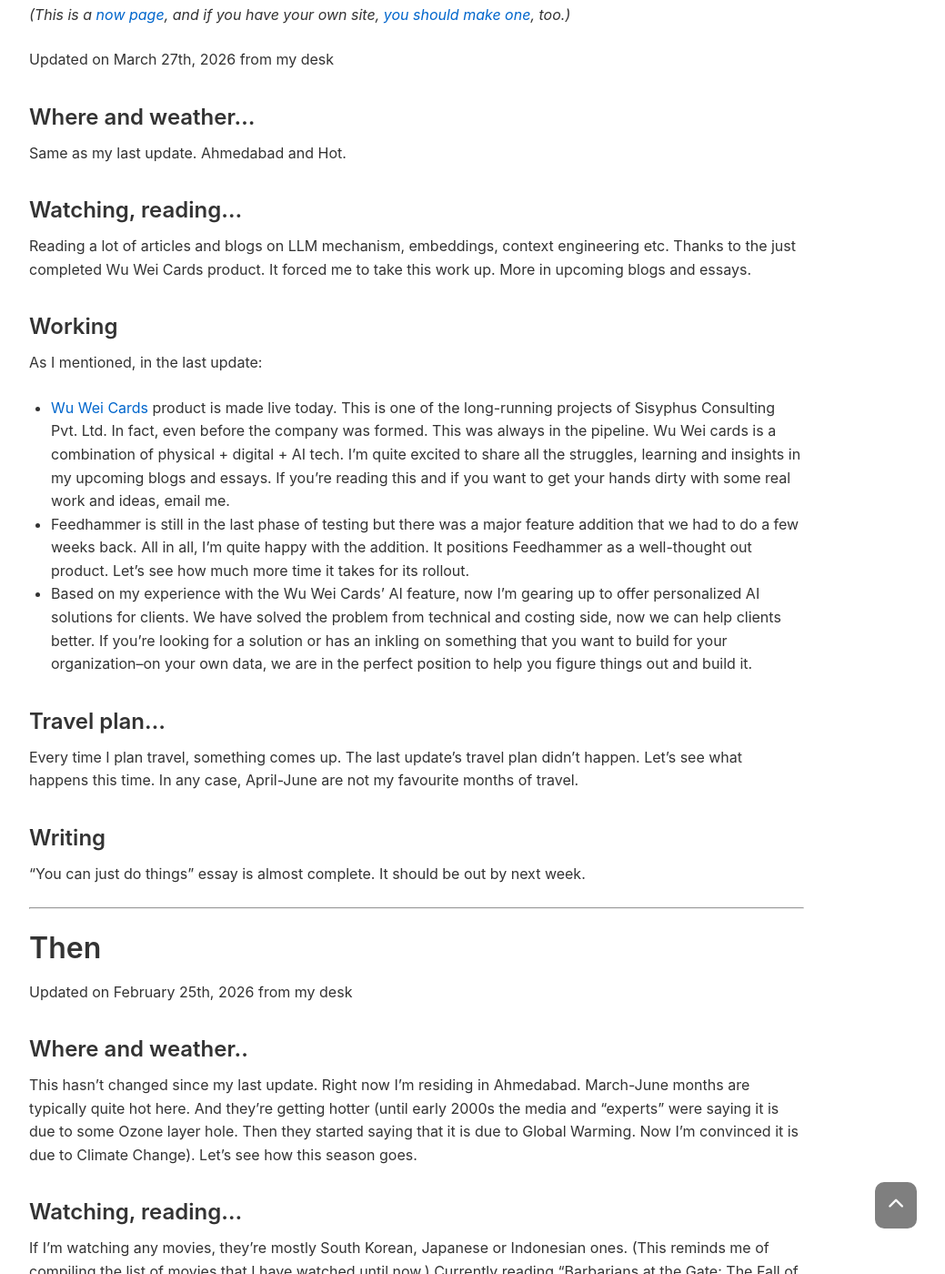
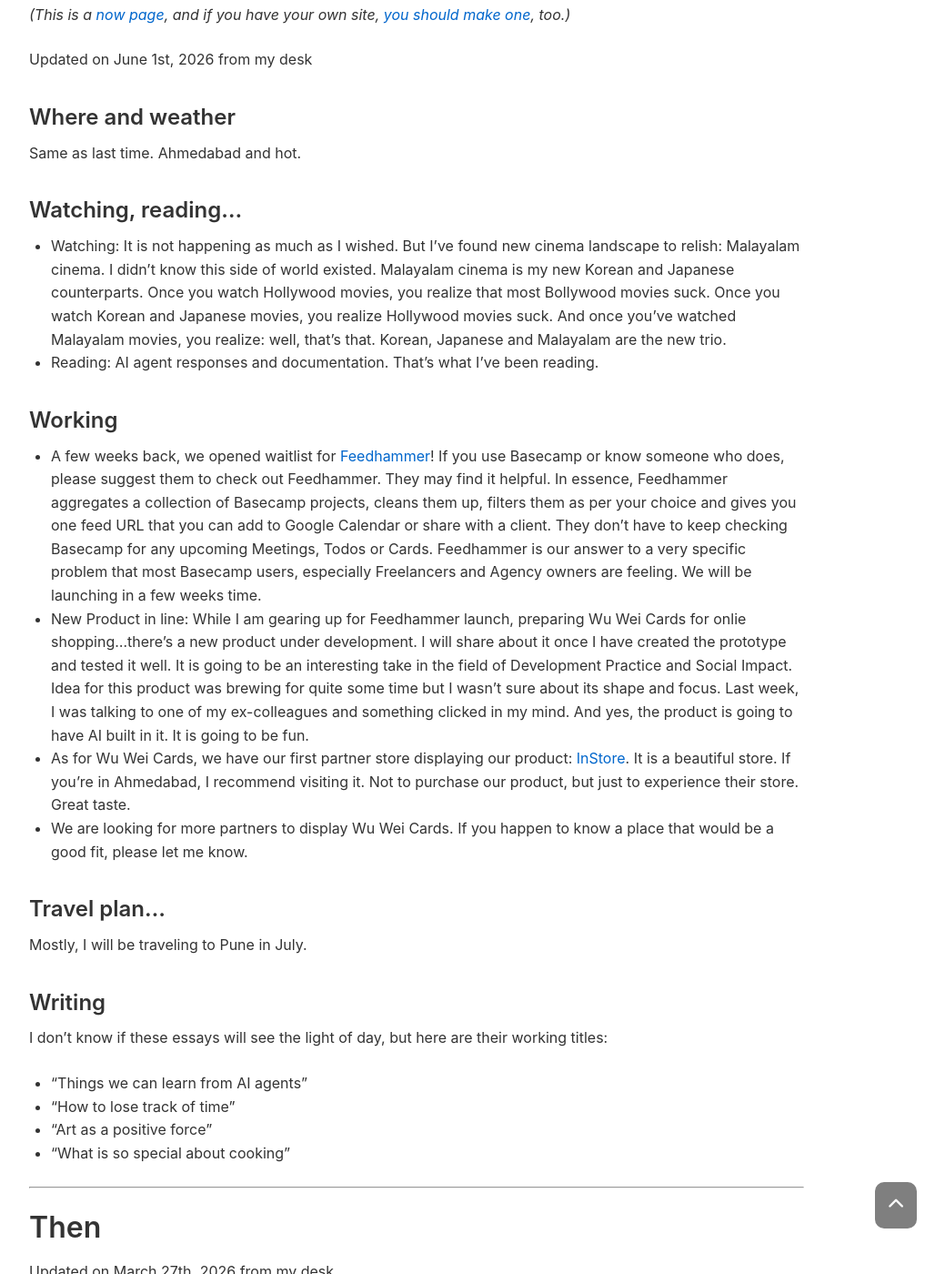
Before and after one commit to bhagyeshsp/bsp-web, a Jekyll site: the page built from pages/now.md, in a window 1280 px wide and 1400 px high, scrolled down 202 px. Shown: the whole window at 91% size, without its empty margins (182-1221 px from the left). Built offline with Jekyll 4.4.1, drawn with Linux system fonts in a browser that asks for light colours.

Commit message:
update now

```diff
--- a/pages/now.md
+++ b/pages/now.md
@@ -6,6 +6,39 @@
 ---
 
 _(This is a [now page](https://nownownow.com/about), and if you have your own site, [you should make one](https://nownownow.com/about), too.)_
+
+Updated on June 1st, 2026 from my desk
+
+## Where and weather
+
+Same as last time. Ahmedabad and hot.
+
+## Watching, reading...
+
+- Watching: It is not happening as much as I wished. But I've found new cinema landscape to relish: Malayalam cinema. I didn't know this side of world existed. Malayalam cinema is my new Korean and Japanese counterparts. Once you watch Hollywood movies, you realize that most Bollywood movies suck. Once you watch Korean and Japanese movies, you realize Hollywood movies suck. And once you've watched Malayalam movies, you realize: well, that's that. Korean, Japanese and Malayalam are the new trio.
+- Reading: AI agent responses and documentation. That's what I've been reading.
+
+## Working
+
+- A few weeks back, we opened waitlist for [Feedhammer](https://feedhammer.com)! If you use Basecamp or know someone who does, please suggest them to check out Feedhammer. They may find it helpful. In essence, Feedhammer aggregates a collection of Basecamp projects, cleans them up, filters them as per your choice and gives you one feed URL that you can add to Google Calendar or share with a client. They don't have to keep checking Basecamp for any upcoming Meetings, Todos or Cards. Feedhammer is our answer to a very specific problem that most Basecamp users, especially Freelancers and Agency owners are feeling. We will be launching in a few weeks time.
+- New Product in line: While I am gearing up for Feedhammer launch, preparing Wu Wei Cards for onlie shopping...there's a new product under development. I will share about it once I have created the prototype and tested it well. It is going to be an interesting take in the field of Development Practice and Social Impact. Idea for this product was brewing for quite some time but I wasn't sure about its shape and focus. Last week, I was talking to one of my ex-colleagues and something clicked in my mind. And yes, the product is going to have AI built in it. It is going to be fun.
+- As for Wu Wei Cards, we have our first partner store displaying our product: [InStore](https://wuwei.cards/shop). It is a beautiful store. If you're in Ahmedabad, I recommend visiting it. Not to purchase our product, but just to experience their store. Great taste.
+- We are looking for more partners to display Wu Wei Cards. If you happen to know a place that would be a good fit, please let me know.
+
+## Travel plan...
+
+Mostly, I will be traveling to Pune in July.
+
+## Writing
+
+I don't know if these essays will see the light of day, but here are their working titles:
+- "Things we can learn from AI agents"
+- "How to lose track of time"
+- "Art as a positive force"
+- "What is so special about cooking"
+
+---
+# Then
 
 Updated on March 27th, 2026 from my desk
 
```
